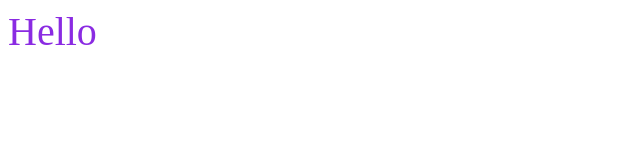
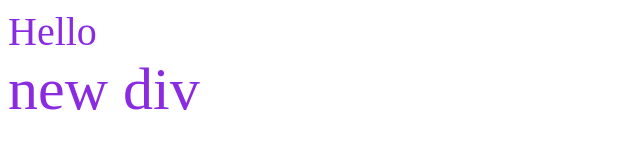
Before and after one commit to acurofobia/first-project, a plain HTML site: page index.html in a window 1280 px wide. Shown: the whole page, without its empty margins (0-640 px from the left). Drawn offline with Linux system fonts and the light colour scheme.

Commit message:
добавил еще код

```diff
--- a/index.html
+++ b/index.html
@@ -8,5 +8,8 @@
 </head>
 <body class="body">
     Hello
+    <div class="div">
+        new div
+    </div>
 </body>
 </html>
--- a/style.css
+++ b/style.css
@@ -2,3 +2,7 @@
     color: blueviolet;
     font-size: 40px;
 }
+
+.div {
+    font-size: 60px;
+}
```
